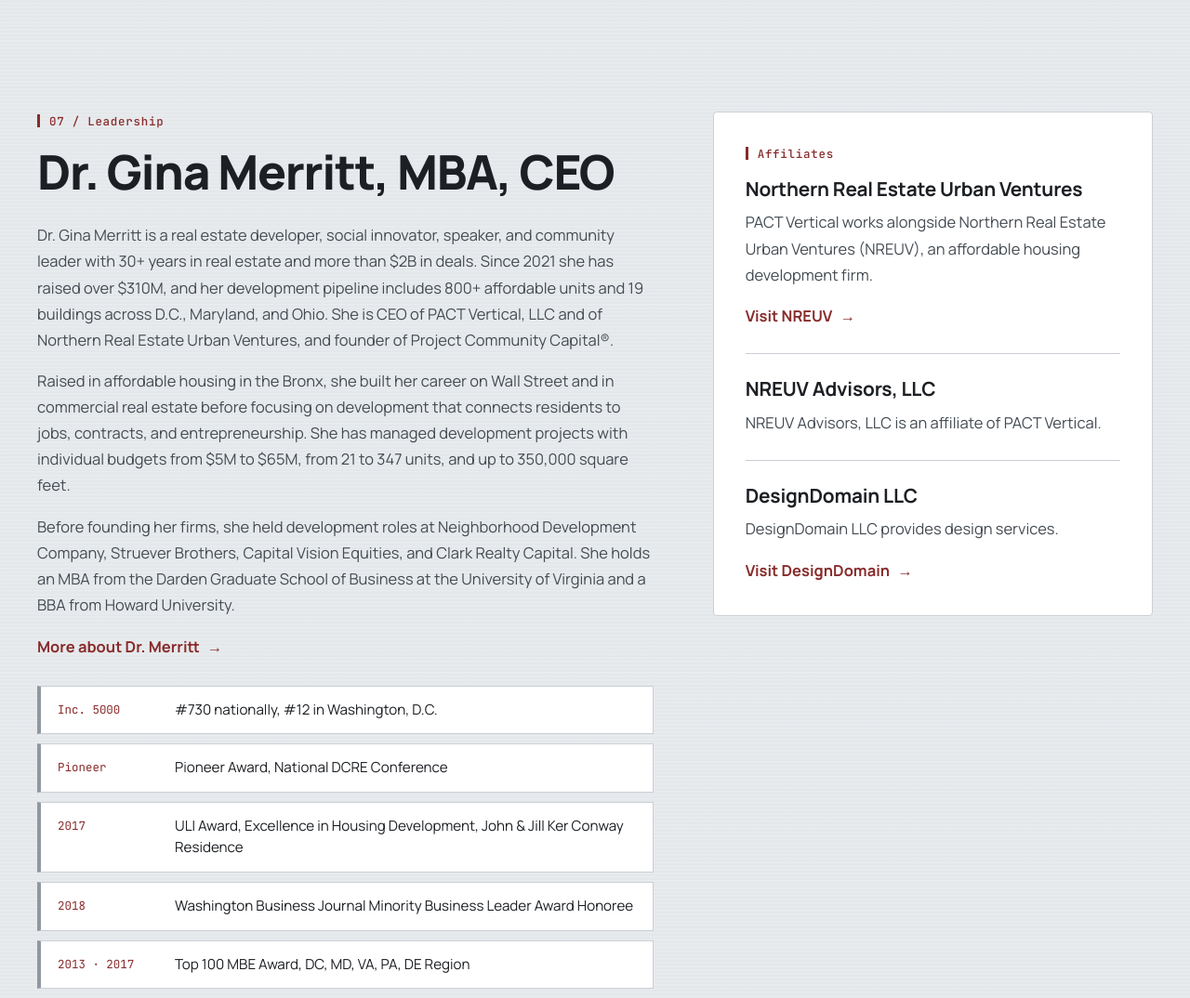
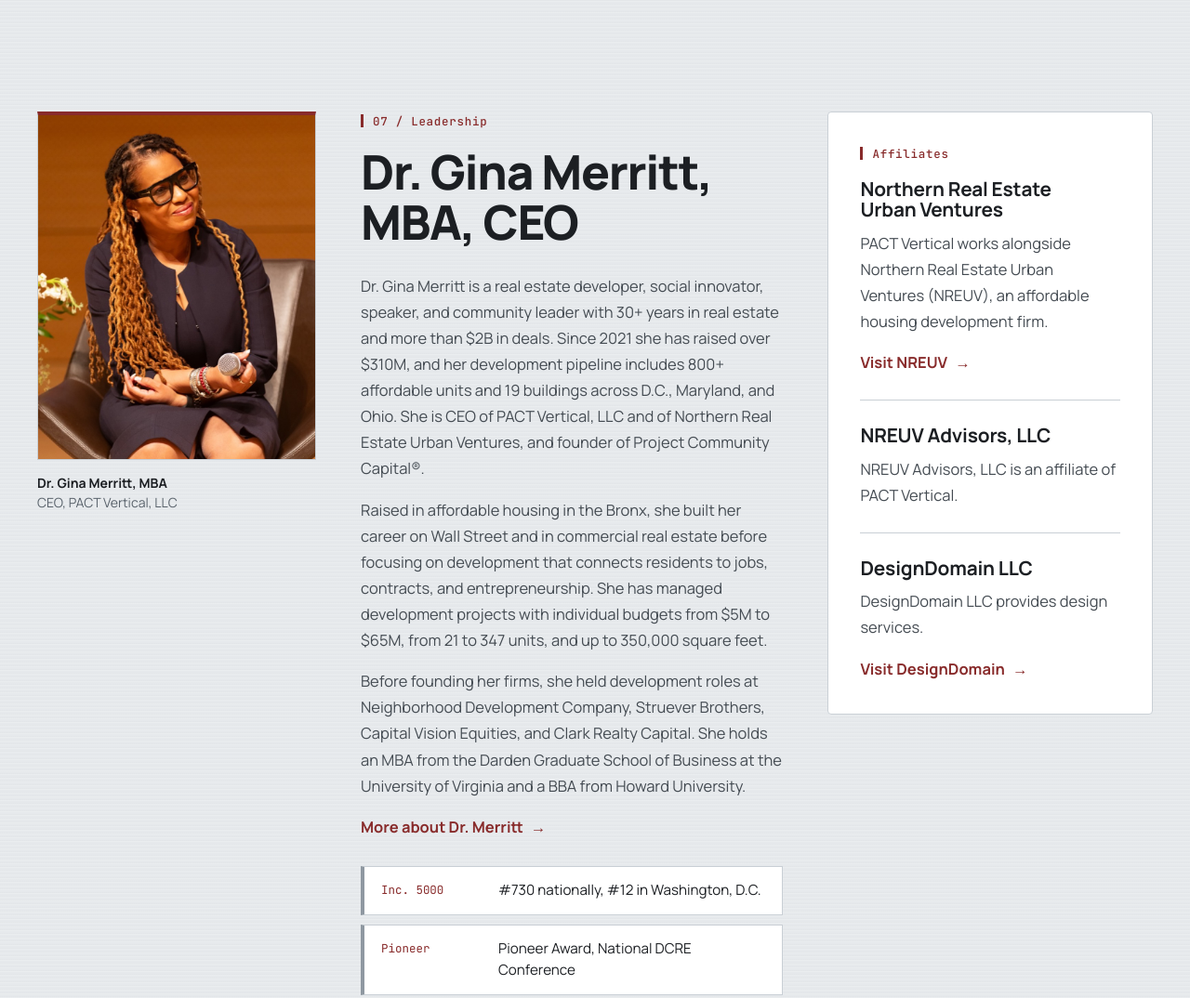
Before and after one commit to dakjen/pactvertical, a plain HTML site: page index.html in a window 1280 px wide. Shown: the part 6700-7774 px from the top of the page at 93% size. Drawn offline with nearby package versions, Linux system fonts and the light colour scheme; a script that the page names is missing.

Commit message:
Leadership: add portrait of Dr. Gina Merritt
Co-Authored-By: Claude Fable 5.1 <noreply@anthropic.com>

```diff
--- a/index.html
+++ b/index.html
@@ -43,7 +43,7 @@
         "image": "https://pactvertical.com/assets/og-image.png",
         "description": "PACT Vertical provides development management, design management, and construction management to the commercial real estate industry.",
         "foundingDate": "2021-01",
-        "founder": { "@type": "Person", "name": "Gina Merritt", "honorificPrefix": "Dr.", "jobTitle": "CEO", "url": "https://drginamerritt.net" },
+        "founder": { "@type": "Person", "name": "Gina Merritt", "honorificPrefix": "Dr.", "jobTitle": "CEO", "url": "https://drginamerritt.net", "image": "https://pactvertical.com/assets/gina-merritt.jpg" },
         "telephone": "+1-202-460-0468",
         "email": "gmerritt@pactvertical.com",
         "address": { "@type": "PostalAddress", "streetAddress": "9183A Central Avenue", "addressLocality": "Capitol Heights", "addressRegion": "MD", "postalCode": "20743", "addressCountry": "US" },
@@ -274,7 +274,11 @@
     <!-- LEADERSHIP -->
     <section class="section section-alt" id="leadership">
       <div class="wrap lead-grid">
-        <div>
+        <figure class="lead-photo reveal">
+          <img src="assets/gina-merritt.jpg" alt="Dr. Gina Merritt seated on stage, smiling, holding a microphone" width="800" height="1000" loading="lazy">
+          <figcaption><span>Dr. Gina Merritt, MBA</span>CEO, PACT Vertical, LLC</figcaption>
+        </figure>
+        <div class="lead-copy">
           <p class="eyebrow reveal">07 / Leadership</p>
           <h2 class="reveal">Dr. Gina Merritt, MBA, CEO</h2>
           <p class="reveal">Dr. Gina Merritt is a real estate developer, social innovator, speaker, and community leader with 30+ years in real estate and more than $2B in deals. Since 2021 she has raised over $310M, and her development pipeline includes 800+ affordable units and 19 buildings across D.C., Maryland, and Ohio. She is CEO of PACT Vertical, LLC and of Northern Real Estate Urban Ventures, and founder of Project Community Capital&reg;.</p>
--- a/styles.css
+++ b/styles.css
@@ -196,7 +196,11 @@ main, .site-footer { position: relative; z-index: 1; }
 .proj-loc { color: var(--muted); font-size: .92rem; white-space: nowrap; }
 
 /* Leadership */
-.lead-grid { display: grid; grid-template-columns: 1.4fr 1fr; gap: 64px; align-items: start; }
+.lead-grid { display: grid; grid-template-columns: 300px minmax(0, 1.3fr) minmax(0, 1fr); gap: 48px; align-items: start; }
+.lead-photo { margin: 0; position: sticky; top: 110px; }
+.lead-photo img { width: 100%; height: auto; aspect-ratio: 4 / 5; object-fit: cover; border: 1px solid var(--line); border-top: 4px solid var(--maroon); background: var(--steel-2); }
+.lead-photo figcaption { margin-top: 14px; font-size: .88rem; color: var(--muted); line-height: 1.5; }
+.lead-photo figcaption span { display: block; font-weight: 700; color: var(--ink); }
 .awards { list-style: none; margin: 28px 0 0; padding: 0; display: grid; gap: 10px; }
 .awards li { display: grid; grid-template-columns: 110px minmax(0, 1fr); gap: 16px; padding: 14px 18px; background: #fff; border: 1px solid var(--line); border-left: 4px solid var(--steel-4); color: var(--ink); font-size: .95rem; line-height: 1.5; }
 .awards span { font-family: var(--mono); font-size: .78rem; color: var(--maroon); padding-top: 2px; }
@@ -272,6 +276,7 @@ main, .site-footer { position: relative; z-index: 1; }
   .hero-photo img { object-position: 15% 85%; }
   .ratio { left: 24px; bottom: 24px; }
   .exp-grid, .vert, .lead-grid, .contact { grid-template-columns: 1fr; gap: 48px; }
+  .lead-photo { position: static; max-width: 340px; }
   .exp-logo { max-width: 420px; }
   .vert-photo { aspect-ratio: 4 / 3; }
   .pact-grid { grid-template-columns: repeat(2, minmax(0, 1fr)); }
```
Also changed, not shown: assets/gina-merritt.jpg (added), 1 other file.
